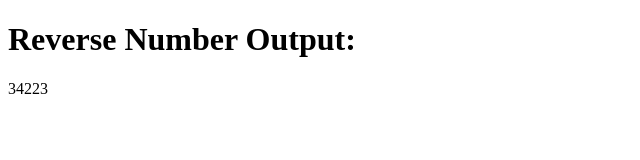
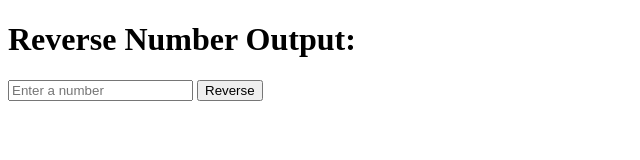
Before and after one commit to opbehera/VIT-Assignment2-22BCE10117, a plain HTML site: page js/js1.html in a window 1280 px wide. Shown: the whole page, without its empty margins (0-640 px from the left). Drawn offline with Linux system fonts and the light colour scheme.

Commit message:
JS1 updated

```diff
--- a/js/js1.html
+++ b/js/js1.html
@@ -6,6 +6,8 @@
 </head>
 <body>
   <h1>Reverse Number Output:</h1>
+  <input type="number" id="inputNumber" placeholder="Enter a number">
+  <button onclick="reverseInput()">Reverse</button>
   <p id="result"></p>
 
   <script>
@@ -13,8 +15,10 @@
       return parseInt(num.toString().split('').reverse().join(''), 10);
     }
 
-    const x = 32243;
-    document.getElementById('result').textContent = reverseNumber(x);
+    function reverseInput() {
+      const input = document.getElementById('inputNumber').value;
+      document.getElementById('result').textContent = input ? reverseNumber(input) : "Please enter a number.";
+    }
   </script>
 </body>
 </html>
```
